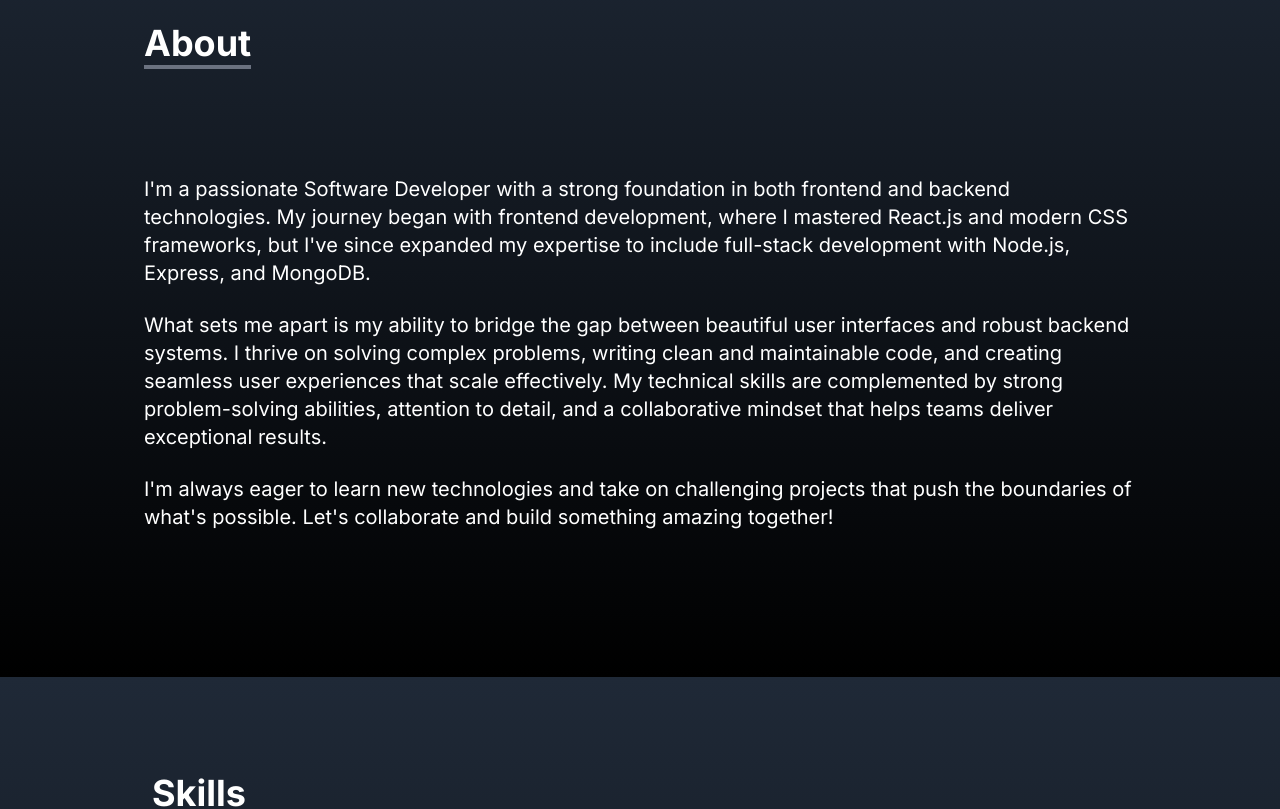
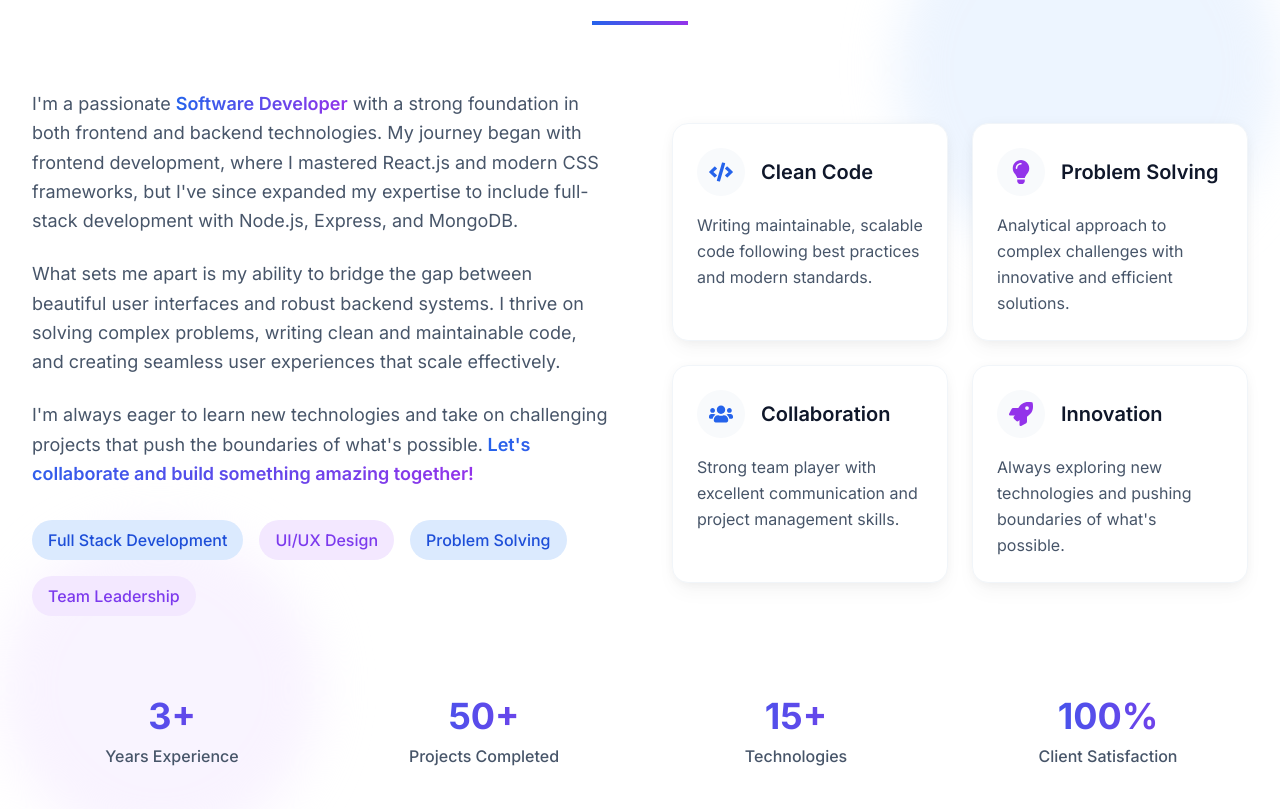
Before and after one commit to Mitchauhan0712/portfolio, a React (Create React App) app: page / in a window 1280 px wide. Shown: the part 1003-1812 px from the top of the page. Built offline with nearby package versions, Linux system fonts and the light colour scheme.

Commit message:
auto-commit for ff58dab1-0393-453c-8617-94d353f4224f

```diff
--- a/src/components/About.jsx
+++ b/src/components/About.jsx
@@ -1,41 +1,115 @@
 import React from "react";
+import { FaCode, FaLightbulb, FaUsers, FaRocket } from "react-icons/fa";
 
 const About = () => {
+  const features = [
+    {
+      icon: <FaCode className="text-primary-600" size={24} />,
+      title: "Clean Code",
+      description: "Writing maintainable, scalable code following best practices and modern standards."
+    },
+    {
+      icon: <FaLightbulb className="text-accent-600" size={24} />,
+      title: "Problem Solving",
+      description: "Analytical approach to complex challenges with innovative and efficient solutions."
+    },
+    {
+      icon: <FaUsers className="text-primary-600" size={24} />,
+      title: "Collaboration",
+      description: "Strong team player with excellent communication and project management skills."
+    },
+    {
+      icon: <FaRocket className="text-accent-600" size={24} />,
+      title: "Innovation",
+      description: "Always exploring new technologies and pushing boundaries of what's possible."
+    }
+  ];
+
   return (
-    <div
-      name="about"
-      className="w-full h-screen bg-gradient-to-b from-gray-800 to-black text-white"
-    >
-      <div className="max-w-screen-lg p-4 mx-auto flex flex-col justify-center w-full h-full">
-        <div className="pb-8">
-          <p className="text-4xl font-bold inline border-b-4 border-gray-500">
-            About
-          </p>
+    <section name="about" className="py-20 bg-white relative overflow-hidden">
+      {/* Background decorative elements */}
+      <div className="absolute top-0 right-0 w-96 h-96 bg-primary-100 rounded-full mix-blend-multiply filter blur-xl opacity-50"></div>
+      <div className="absolute bottom-0 left-0 w-80 h-80 bg-accent-100 rounded-full mix-blend-multiply filter blur-xl opacity-50"></div>
+
+      <div className="relative z-10 max-w-7xl mx-auto px-4 sm:px-6 lg:px-8">
+        <div className="text-center mb-16 fade-in-up">
+          <h2 className="text-4xl sm:text-5xl font-bold font-poppins text-secondary-900 mb-4">
+            About Me
+          </h2>
+          <div className="w-24 h-1 bg-gradient-to-r from-primary-600 to-accent-600 mx-auto mb-8"></div>
         </div>
 
-        <p className="text-xl mt-20">
-          I'm a passionate Software Developer with a strong foundation in both frontend and backend technologies.
+        <div className="grid lg:grid-cols-2 gap-16 items-center">
+          {/* Text Content */}
+          <div className="space-y-8 slide-in-left">
+            <div className="space-y-6">
+              <p className="text-lg text-secondary-600 leading-relaxed">
+                I'm a passionate <span className="text-gradient font-semibold">Software Developer</span> with a strong foundation in both frontend and backend technologies.
                 My journey began with frontend development, where I mastered React.js and modern CSS frameworks,
                 but I've since expanded my expertise to include full-stack development with Node.js, Express, and MongoDB.
               </p>
 
-        <br />
-
-        <p className="text-xl">
+              <p className="text-lg text-secondary-600 leading-relaxed">
                 What sets me apart is my ability to bridge the gap between beautiful user interfaces and robust backend systems.
                 I thrive on solving complex problems, writing clean and maintainable code, and creating seamless user experiences
-          that scale effectively. My technical skills are complemented by strong problem-solving abilities, attention to detail,
-          and a collaborative mindset that helps teams deliver exceptional results.
+                that scale effectively.
               </p>
 
-        <br />
-
-        <p className="text-xl">
+              <p className="text-lg text-secondary-600 leading-relaxed">
                 I'm always eager to learn new technologies and take on challenging projects that push the boundaries of what's possible.
-          Let's collaborate and build something amazing together!
+                <span className="text-gradient font-semibold"> Let's collaborate and build something amazing together!</span>
               </p>
             </div>
+
+            <div className="flex flex-wrap gap-4">
+              <span className="px-4 py-2 bg-primary-100 text-primary-700 rounded-full font-medium">Full Stack Development</span>
+              <span className="px-4 py-2 bg-accent-100 text-accent-700 rounded-full font-medium">UI/UX Design</span>
+              <span className="px-4 py-2 bg-primary-100 text-primary-700 rounded-full font-medium">Problem Solving</span>
+              <span className="px-4 py-2 bg-accent-100 text-accent-700 rounded-full font-medium">Team Leadership</span>
             </div>
+          </div>
+
+          {/* Features Grid */}
+          <div className="grid grid-cols-1 sm:grid-cols-2 gap-6 slide-in-right">
+            {features.map((feature, index) => (
+              <div
+                key={index}
+                className="bg-white p-6 rounded-2xl shadow-soft hover:shadow-medium transition-all duration-300 hover:scale-105 border border-secondary-100"
+                style={{ animationDelay: `${index * 0.1}s` }}
+              >
+                <div className="flex items-center mb-4">
+                  <div className="p-3 bg-secondary-50 rounded-full mr-4">
+                    {feature.icon}
+                  </div>
+                  <h3 className="text-xl font-semibold text-secondary-900">{feature.title}</h3>
+                </div>
+                <p className="text-secondary-600 leading-relaxed">{feature.description}</p>
+              </div>
+            ))}
+          </div>
+        </div>
+
+        {/* Stats Section */}
+        <div className="mt-20 grid grid-cols-2 md:grid-cols-4 gap-8 fade-in-up">
+          <div className="text-center">
+            <div className="text-3xl sm:text-4xl font-bold text-gradient mb-2">3+</div>
+            <div className="text-secondary-600 font-medium">Years Experience</div>
+          </div>
+          <div className="text-center">
+            <div className="text-3xl sm:text-4xl font-bold text-gradient mb-2">50+</div>
+            <div className="text-secondary-600 font-medium">Projects Completed</div>
+          </div>
+          <div className="text-center">
+            <div className="text-3xl sm:text-4xl font-bold text-gradient mb-2">15+</div>
+            <div className="text-secondary-600 font-medium">Technologies</div>
+          </div>
+          <div className="text-center">
+            <div className="text-3xl sm:text-4xl font-bold text-gradient mb-2">100%</div>
+            <div className="text-secondary-600 font-medium">Client Satisfaction</div>
+          </div>
+        </div>
+      </div>
+    </section>
   );
 };
 
```
Lines whose indentation alone changed are shown as unchanged.
